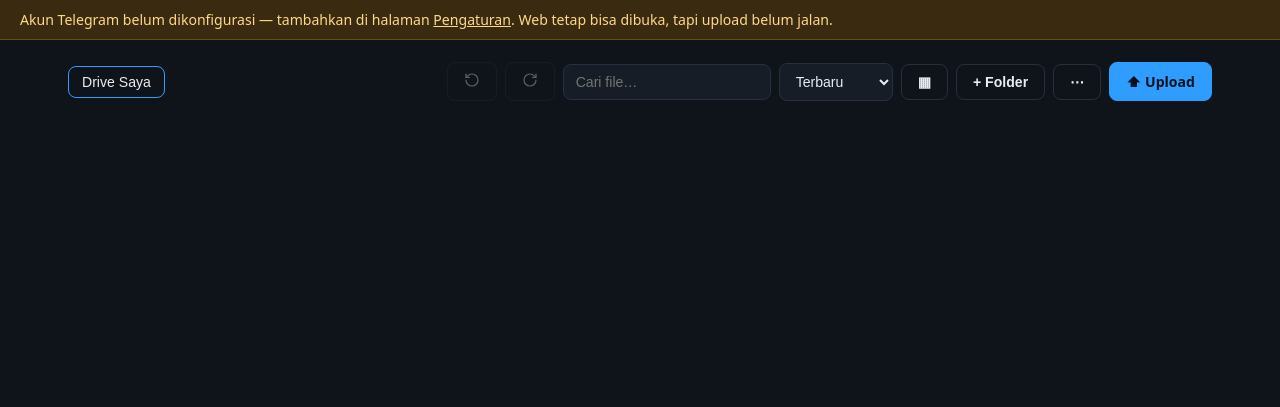
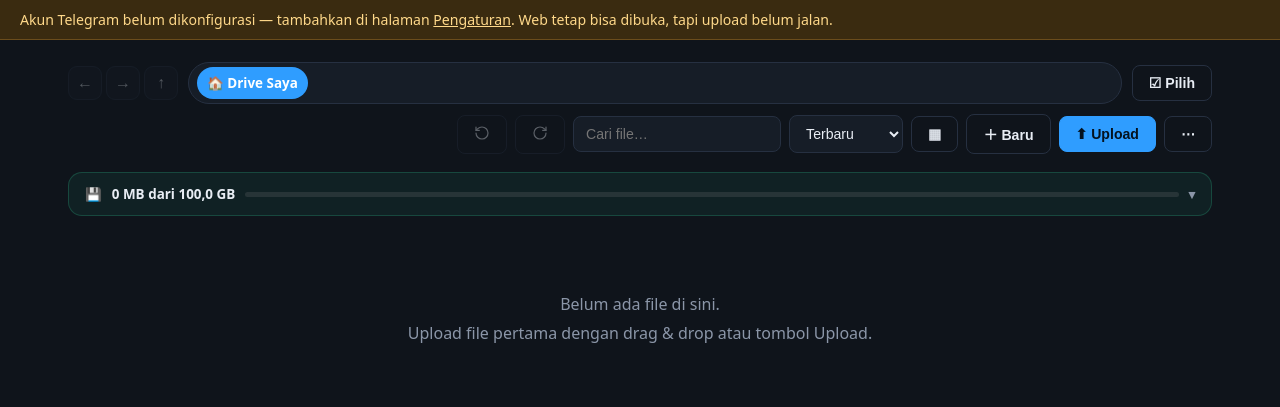
Before and after one commit to diyansantoso26/tgdrive-server, a Flask app: page /drive in a window 1280 px wide. Shown: the part 58-465 px from the top of the page. Run offline with Flask 3, Linux system fonts and the light colour scheme; the visitor is signed in with stand-in values (Sample User, id 1); data comes from the database, SQL or seed files in the repository; data that the repository does not hold is empty; some libraries are stand-ins or nearby versions.

Commit message:
Fitur batch-2: pilih banyak, scrubber, label, explorer, editor teks

```diff
--- a/templates/drive.html
+++ b/templates/drive.html
@@ -3,7 +3,15 @@
 {% block title %}Drive — TG Drive{% endblock %}
 {% block content %}
 <div class="toolbar">
-  <div class="crumbs" id="crumbs"><button class="crumb on" data-f="root">Drive Saya</button></div>
+  <div class="explbar">
+    <div class="explnav">
+      <button id="navBack" title="Kembali">←</button>
+      <button id="navFwd" title="Maju">→</button>
+      <button id="navUp" title="Naik ke folder induk">↑</button>
+    </div>
+    <div class="crumbs pill" id="crumbs"></div>
+    <button class="btn ghost" id="selModeBtn" title="Pilih banyak">☑ Pilih</button>
+  </div>
   <div class="tools">
     <button class="btn ghost tbtn" id="undoBtn" title="Urungkan (Ctrl+Z)" disabled><svg viewBox="0 0 24 24" width="16" height="16" fill="none" stroke="currentColor" stroke-width="1.8" stroke-linecap="round" stroke-linejoin="round"><path d="M3 12a9 9 0 1 0 9-9 9.75 9.75 0 0 0-6.74 2.74L3 8"/><path d="M3 3v5h5"/></svg></button>
     <button class="btn ghost tbtn" id="redoBtn" title="Ulangi (Ctrl+Shift+Z)" disabled><svg viewBox="0 0 24 24" width="16" height="16" fill="none" stroke="currentColor" stroke-width="1.8" stroke-linecap="round" stroke-linejoin="round"><path d="M21 12a9 9 0 1 1-9-9c2.52 0 4.93 1 6.74 2.74L21 8"/><path d="M21 3v5h-5"/></svg></button>
@@ -17,21 +25,49 @@
       <option value="size-asc">Terkecil</option>
     </select>
     <button class="btn ghost" id="viewToggle" title="Ganti tampilan">▦</button>
-    <button class="btn ghost" id="newFolderBtn">+ Folder</button>
+    <div class="dpwrap">
+      <button class="btn ghost" id="newBtn">＋ Baru</button>
+      <div class="dpdrop hidden" id="newDrop">
+        <button id="newTxt"><span class="ic">📄</span><span>File teks<small>.txt — catatan polos</small></span></button>
+        <button id="newMd"><span class="ic">📝</span><span>Markdown<small>.md — dengan pratinjau</small></span></button>
+        <button id="newFolderBtn"><span class="ic">📁</span><span>Folder baru</span></button>
+      </div>
+    </div>
+    <div class="dpwrap">
+      <button class="btn primary" id="upBtn">⬆ Upload</button>
+      <div class="dpdrop hidden" id="upDrop">
+        <button id="upFileBtn"><span class="ic">📄</span><span>Upload file<small>Pilih satu/lebih file</small></span></button>
+        <button id="upFolderBtn"><span class="ic">📁</span><span>Upload folder<small>Sertakan struktur folder</small></span></button>
+      </div>
+    </div>
     <div class="ovwrap">
       <button class="btn ghost" id="ovBtn" title="Menu lainnya">⋯</button>
       <div class="ovdrop hidden" id="ovDrop">
         <a class="accmi" id="trashBtn"><svg viewBox="0 0 24 24" fill="none" stroke="currentColor" stroke-width="1.8" stroke-linecap="round" stroke-linejoin="round"><path d="M3 6h18"/><path d="M19 6v14a2 2 0 0 1-2 2H7a2 2 0 0 1-2-2V6"/><path d="M8 6V4a2 2 0 0 1 2-2h4a2 2 0 0 1 2 2v2"/></svg>Tong Sampah</a>
-        <label class="accmi" for="folderInput"><svg viewBox="0 0 24 24" fill="none" stroke="currentColor" stroke-width="1.8" stroke-linecap="round" stroke-linejoin="round"><path d="M4 20h16a2 2 0 0 0 2-2V8a2 2 0 0 0-2-2h-7.9a2 2 0 0 1-1.69-.9L9.6 3.9A2 2 0 0 0 7.93 3H4a2 2 0 0 0-2 2v13a2 2 0 0 0 2 2Z"/><path d="M12 11v6"/><path d="M9 14h6"/></svg>Upload folder</label>
       </div>
     </div>
-    <label class="btn primary" for="fileInput">⬆ Upload</label>
     <input id="fileInput" type="file" multiple hidden>
     <input id="folderInput" type="file" webkitdirectory hidden>
   </div>
 </div>
+<div class="storagestrip sstrip" id="sstrip">
+  <button class="ss-head" id="ssHead" title="Ketuk untuk buka/tutup rincian">
+    <span>💾</span><span id="stText">Memuat…</span>
+    <span class="qbar mini"><i id="stBar" style="width:0%"></i></span>
+    <span class="chev">▾</span>
+  </button>
+  <div class="ss-body">
+    <div class="ss-grid">
+      <div><b id="stUsedB">–</b><span>Terpakai</span></div>
+      <div><b id="stFreeB">–</b><span>Tersisa</span></div>
+      <div><b id="stFilesB">–</b><span>File</span></div>
+      <div><b id="stFoldersB">–</b><span>Folder</span></div>
+    </div>
+    <div class="ss-warn hidden" id="ssWarn"></div>
+  </div>
+</div>
 <div id="trashBar" class="trashbar hidden" style="margin-bottom:12px"></div>
-<div id="connBadge" class="muted" style="font-size:.78rem;margin-bottom:10px"></div>
+<div id="selBar" class="selbar hidden"><span id="selCount">0 dipilih</span><span class="spacer"></span><button id="selAllBtn">Pilih semua</button><button id="selCancelBtn">✕ Batal</button></div>
 
 <div id="dropHint" class="drophint hidden">Lepaskan file / folder untuk mengupload</div>
 <div id="queue" class="queue hidden"></div>
@@ -39,11 +75,16 @@
 <div id="lockNote" class="locknote hidden"></div>
 <div id="grid" class="grid"></div>
 <div id="emptyState" class="empty hidden">Belum ada file di sini.<br>Upload file pertama dengan drag &amp; drop atau tombol Upload.</div>
+<div id="selActionBar" class="actionbar">
+  <button class="btn" id="bulkMoveBtn">📂 Pindah</button>
+  <button class="btn" id="bulkDlBtn">⬇ Unduh</button>
+  <button class="btn danger" id="bulkDelBtn">🗑 Hapus</button>
+</div>
 {% endblock %}
 {% block scripts %}
 <script>
 initDrive();
-// Menu ⋯ (Tong Sampah, Upload folder)
+// Menu ⋯ (kini hanya Tong Sampah)
 (function(){
   const b=document.getElementById('ovBtn'),d=document.getElementById('ovDrop');
   if(!b||!d)return;
@@ -51,16 +92,19 @@ initDrive();
   document.addEventListener('click',e=>{if(!d.classList.contains('hidden')&&!e.target.closest('.ovwrap'))d.classList.add('hidden')});
   d.addEventListener('click',()=>d.classList.add('hidden'));
 })();
-// Indikator koneksi: domain vs jalur langsung (IP publik)
+// Dropdown Upload & ＋Baru
 (function(){
-  const b=document.getElementById('connBadge');if(!b)return;
-  b.innerHTML=ON_DIRECT
-    ?'Terhubung via: <b style="color:#ffd98a">⚡ jalur langsung (Max Speed)</b>'
-    :'Terhubung via: <b>'+location.host+'</b> <span>🌐 domain</span>';
+  const pairs=[['upBtn','upDrop'],['newBtn','newDrop']];
+  pairs.forEach(([b,dd])=>{
+    const btn=document.getElementById(b),d=document.getElementById(dd);
+    if(!btn||!d)return;
+    btn.addEventListener('click',e=>{e.stopPropagation();
+      document.querySelectorAll('.dpdrop').forEach(x=>{if(x!==d)x.classList.add('hidden')});
+      d.classList.toggle('hidden')});
+  });
+  document.addEventListener('click',e=>{if(!e.target.closest('.dpwrap'))document.querySelectorAll('.dpdrop').forEach(x=>x.classList.add('hidden'))});
+  document.getElementById('upFileBtn').onclick=()=>{document.querySelectorAll('.dpdrop').forEach(x=>x.classList.add('hidden'));document.getElementById('fileInput').click()};
+  document.getElementById('upFolderBtn').onclick=()=>{document.querySelectorAll('.dpdrop').forEach(x=>x.classList.add('hidden'));document.getElementById('folderInput').click()};
 })();
-// (Mode Besar dihapus dari menu — upload besar kini otomatis. Fallback manual:
-// tombol "Coba via Mode Besar" muncul kontekstual saat upload besar gagal otomatis,
-// + link "Buka jalur langsung (darurat)" di Pengaturan khusus PRO.)
-
 </script>
 {% endblock %}
```
